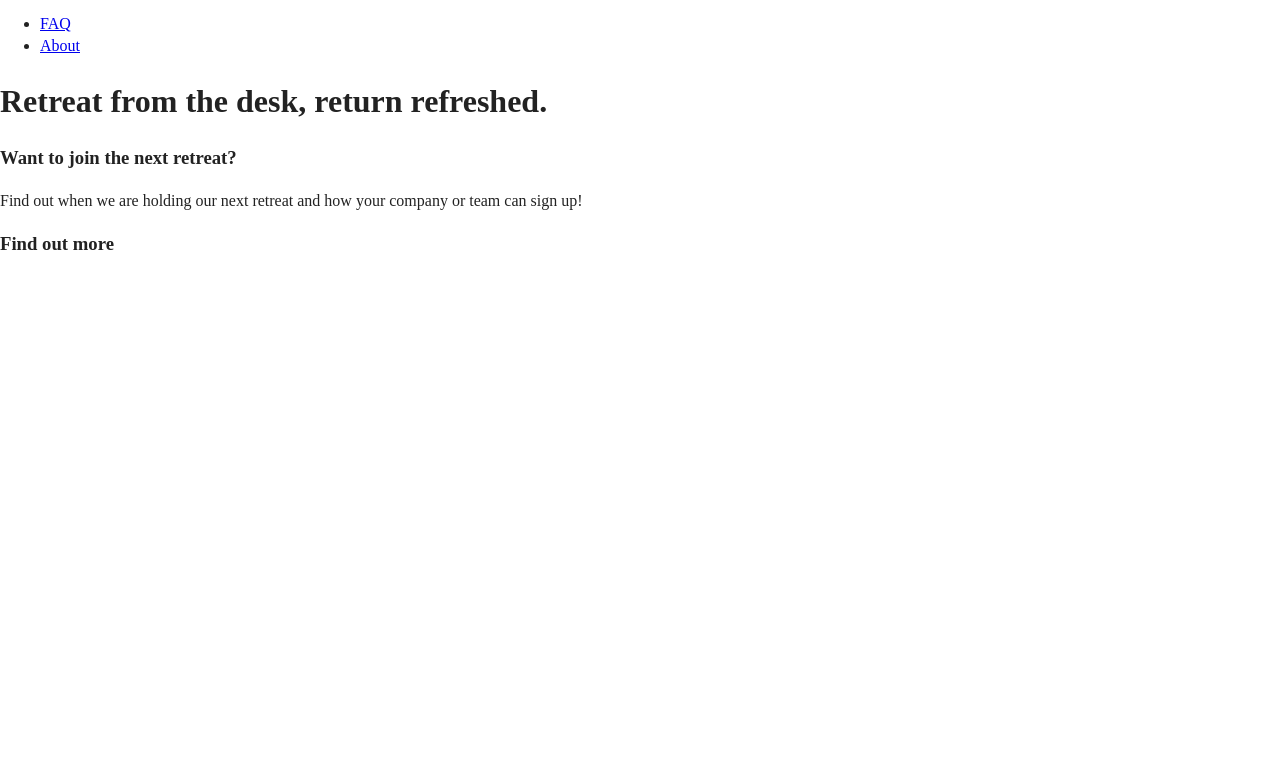
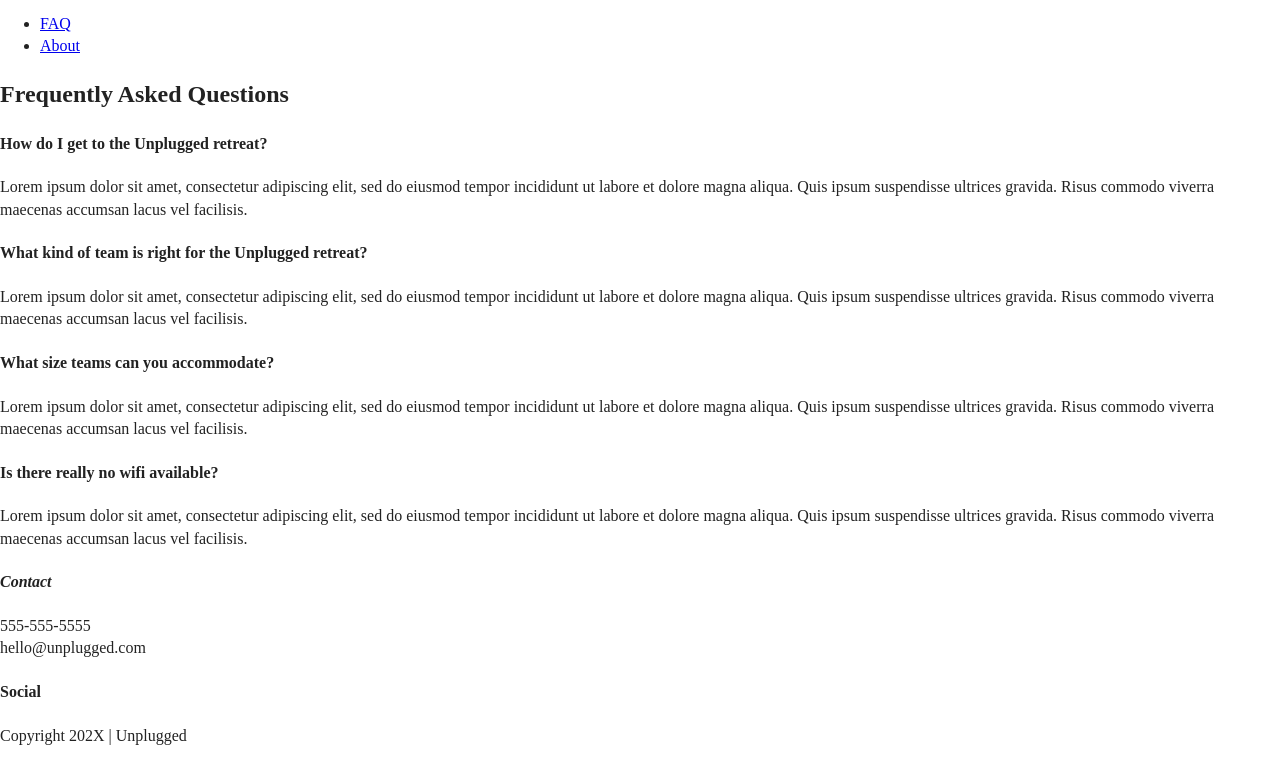
Before and after one commit to k-kenney/unplugged-retreat, a website: page faq/index.html in a window 1280 px wide. Shown: the part 127-890 px from the top of the page. Before the commit the page ends 800 px from the top, so only its background shows below. Drawn offline with Linux system fonts and the light colour scheme.

Commit message:
added content to FAQ page

```diff
--- a/faq/index.html
+++ b/faq/index.html
@@ -26,30 +26,48 @@
 
   <!-- Add your site or application content here -->
   <header>
+    <header>
       <div class="content-wrapper">
         <figure>
           <a href="#"><img src="../img/unpluggedlogo.png" alt="unplugged logo"></a>
         </figure>
-    <div class="header-divider"></div>
+        <div class="header-divider">
+        </div>
         <nav>
           <ul>
             <li><a href="faq/index.html" target="_blank" rel="noopener">FAQ</a></li>
             <li><a href="../about/index.html" target="_blank" rel="noopener">About</a></li>
           </ul>
         </nav>
-
-  </div>
-</header>
         <main>
-    <section class="hero-area">
+          <section class="about-main">
             <div class="content-wrapper">
-        <h1>Retreat from the desk, return refreshed.</h1>
-          <div class="form-description">
-            <h3>Want to join the next retreat?</h3>
-            <p>Find out when we are holding our next retreat and how your company or team can sign up!</p>
-          </div>
-          <div class="form">
-            <h3>Find out more</h3>
+              <div class="faq-description-light-green">
+                <h2>Frequently Asked Questions</h2>
+                <h4>How do I get to the Unplugged retreat?</h4>
+                <p>
+                  Lorem ipsum dolor sit amet, consectetur adipiscing elit, sed do eiusmod tempor incididunt ut labore
+                  et dolore magna aliqua. Quis ipsum suspendisse ultrices gravida. Risus commodo viverra maecenas
+                  accumsan lacus vel facilisis.
+                </p>
+                <h4>What kind of team is right for the Unplugged retreat?</h4>
+                <p>
+                  Lorem ipsum dolor sit amet, consectetur adipiscing elit, sed do eiusmod tempor incididunt ut labore et
+                  dolore magna aliqua. Quis ipsum suspendisse ultrices gravida. Risus commodo viverra maecenas accumsan
+                  lacus vel facilisis.
+                </p>
+                <h4>What size teams can you accommodate?</h4>
+                <p>
+                  Lorem ipsum dolor sit amet, consectetur adipiscing elit, sed do eiusmod tempor incididunt ut labore et
+                  dolore magna aliqua. Quis ipsum suspendisse ultrices gravida. Risus commodo viverra maecenas accumsan
+                  lacus vel facilisis.
+                </p>
+                <h4>Is there really no wifi available?</h4>
+                <p>
+                  Lorem ipsum dolor sit amet, consectetur adipiscing elit, sed do eiusmod tempor incididunt ut labore et
+                  dolore magna aliqua. Quis ipsum suspendisse ultrices gravida. Risus commodo viverra maecenas accumsan
+                  lacus vel facilisis.
+                </p>
               </div>
             </div>
           </section>
@@ -57,10 +75,15 @@
           </aside>
         </main> <!-- main wrapper -->
         <footer>
-    <div>
-      <div>
-        <div>
-          <div>
+          <div class="content-wrapper">
+            <div class="footer-content">
+              <h4><em>Contact</em></h4>
+              <p>555-555-5555 <br>
+                hello@unplugged.com
+              </p>
+              <div class="social">
+                <h4>Social</h4>
+                <div class="social-links">
                   <p><a href="https://www.facebook.com/yoursite" target="_blank" rel="noopener"></a></p>
                   <p><a href="https://www.facebook.com/yoursite" target="_blank" rel="noopener"></a></p>
                   <p><a href="https://www.facebook.com/yoursite" target="_blank" rel="noopener"></a></p>
@@ -68,15 +91,10 @@
                   <!-- other social links here -->
                 </div>
               </div>
+              <p>Copyright 202X | Unplugged</p>
             </div> <!-- footer content ends -->
           </div> <!--footer content-wrapper ends-->
-
-    <div>
-      <div>
-        <address>
-        </address>
-      </div>
-    </div>
+        </footer>
 
 
 
```
Lines whose indentation alone changed are shown as unchanged.
